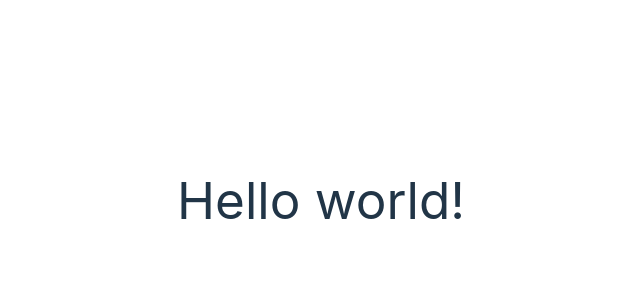
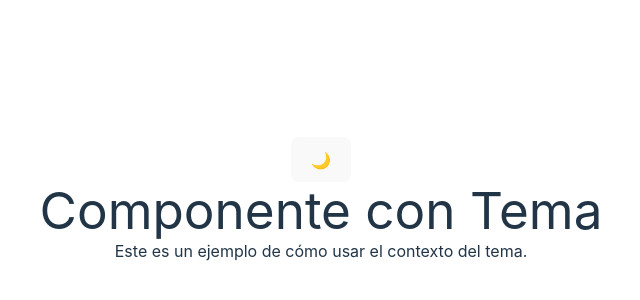
Before and after one commit to NicolasCarrera/SpectralShift, a React (Vite) app: page / in a window 1280 px wide. Shown: the part 200-500 px from the top of the page, without its empty margins (319-959 px from the left). Built offline with nearby package versions, Linux system fonts and the light colour scheme.

Commit message:
feat: Implement basic theme context (ThemeContext)

```diff
--- a/src/App.tsx
+++ b/src/App.tsx
@@ -1,11 +1,17 @@
 import './App.css'
+import { ThemedComponent } from './components/ThemedComponent'
+import { ThemeToggle } from './components/ThemeToggle'
+import { ThemeProvider } from './contexts/ThemeContext'
 
 function App() {
   return (
     <>
-      <h1 className="text-3xl font-bold underline">
-        Hello world!
-      </h1>
+      <ThemeProvider>
+        <div className="min-h-screen flex flex-col items-center justify-center">
+          <ThemeToggle />
+          <ThemedComponent />
+        </div>
+      </ThemeProvider>
     </>
   )
 }
--- /dev/null
+++ b/src/components/ThemeToggle.tsx
@@ -0,0 +1,14 @@
+import { useTheme } from '../hooks/useTheme';
+
+export const ThemeToggle: React.FC = () => {
+    const { isDarkMode, toggleTheme } = useTheme();
+
+    return (
+        <button
+            onClick={toggleTheme}
+            className={`p-2 rounded-full ${isDarkMode ? 'bg-yellow-400' : 'bg-gray-800'}`}
+        >
+            {isDarkMode ? '☀️' : '🌙'}
+        </button>
+    );
+};
--- /dev/null
+++ b/src/components/ThemedComponent.tsx
@@ -0,0 +1,12 @@
+import { useTheme } from '../hooks/useTheme';
+
+export const ThemedComponent: React.FC = () => {
+    const { isDarkMode } = useTheme();
+
+    return (
+        <div className={`p-4 ${isDarkMode ? 'bg-gray-800 text-white' : 'bg-white text-gray-800'}`}>
+            <h1 className="text-2xl font-bold">Componente con Tema</h1>
+            <p>Este es un ejemplo de cómo usar el contexto del tema.</p>
+        </div>
+    );
+};
--- /dev/null
+++ b/src/contexts/ThemeContext.tsx
@@ -0,0 +1,22 @@
+import { createContext, useState, ReactNode } from 'react';
+
+export interface ThemeContextType {
+  isDarkMode: boolean;
+  toggleTheme: () => void;
+}
+
+export const ThemeContext = createContext<ThemeContextType | undefined>(undefined);
+
+export const ThemeProvider: React.FC<{ children: ReactNode }> = ({ children }) => {
+  const [isDarkMode, setIsDarkMode] = useState<boolean>(false);
+
+  const toggleTheme = (): void => {
+    setIsDarkMode(!isDarkMode);
+  };
+
+  return (
+    <ThemeContext.Provider value={{ isDarkMode, toggleTheme }}>
+      {children}
+    </ThemeContext.Provider>
+  );
+};
--- /dev/null
+++ b/src/hooks/useTheme.ts
@@ -0,0 +1,10 @@
+import { useContext } from 'react';
+import { ThemeContext, ThemeContextType } from '../contexts/ThemeContext';
+
+export const useTheme = (): ThemeContextType => {
+  const context = useContext(ThemeContext);
+  if (context === undefined) {
+    throw new Error('useTheme must be used within a ThemeProvider');
+  }
+  return context;
+};
```
